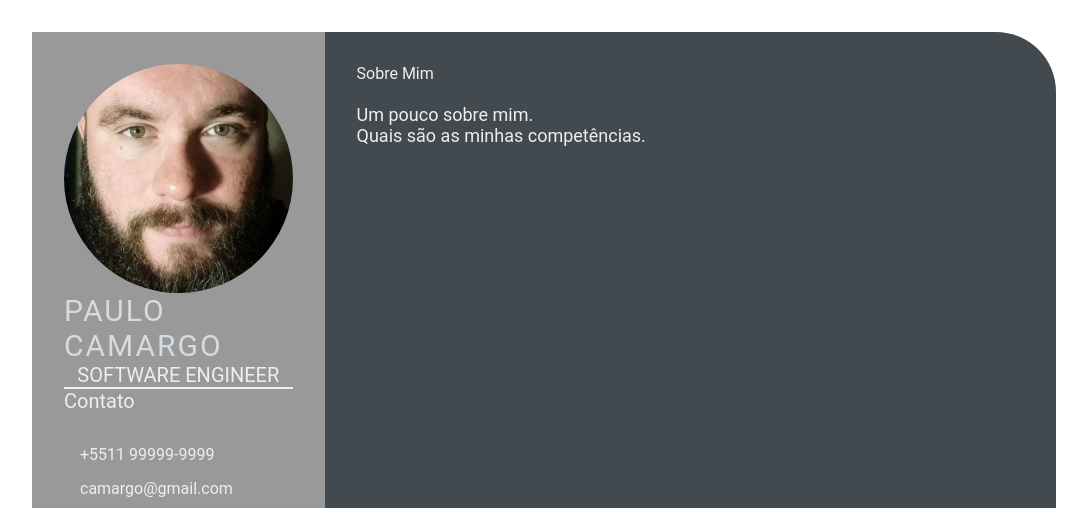
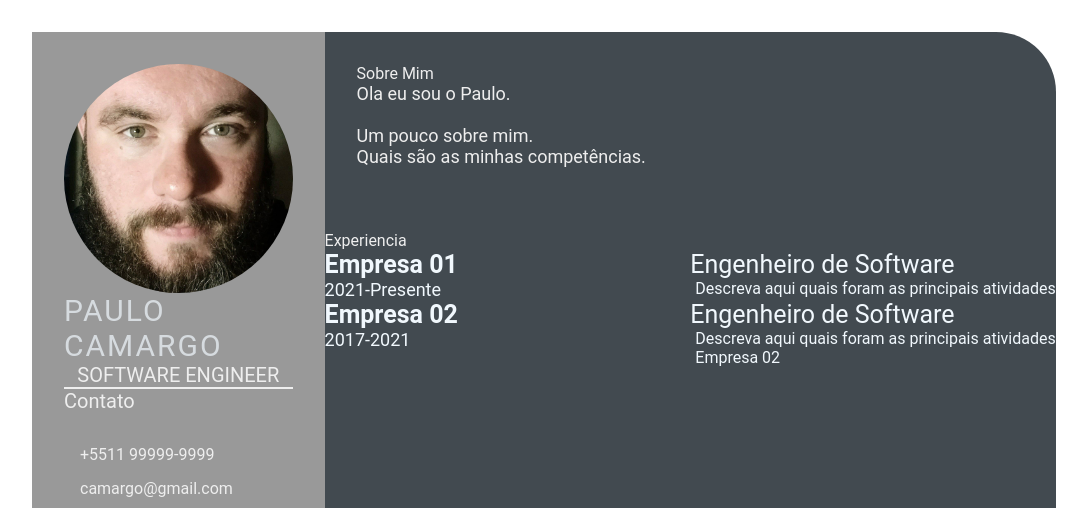
Before and after one commit to pvcamargo/jornadadevebac, a plain HTML site: page index.html in a window 1280 px wide. Shown: the top 508 px of the page, without its empty margins (96-1183 px from the left). Drawn offline with Linux system fonts and the light colour scheme.

Commit message:
feat-add-job-exp (#8)

```diff
--- a/index.html
+++ b/index.html
@@ -40,11 +40,37 @@
                 <section class="about gap">
                     <div class="right-title">Sobre Mim</div>
                     <p class="about-me-contents">
+                        Ola eu sou o Paulo.<br>
                         <br> Um pouco sobre mim.
                         <br> Quais são as minhas competências.
                     </p>
                 </section>
             </div>
+            <section class="experience gap">
+                <div class="right-title">Experiencia</div>
+                <div class="experience-contents">
+                    <div class="exp-left">
+                        <p class="exp-company-name">Empresa 01</p>
+                        <p class="exp-time-period">2021-Presente</p>
+                    </div>
+                    <div class="exp-right">
+                        <p class="exp-position">Engenheiro de Software</p>
+                        <p class="exp-desc">
+                            Descreva aqui quais foram as principais atividades
+                        </p>
+                    </div>
+                    <div class="exp-left">
+                        <p class="exp-company-name">Empresa 02</p>
+                        <p class="exp-time-period">2017-2021</p>
+                    </div>
+                    <div class="exp-right">
+                        <p class="exp-position">Engenheiro de Software</p>
+                        <p class="exp-desc">
+                           Descreva aqui quais foram as principais atividades Empresa 02
+                            </p>
+                        </div>
+                </div>
+            </section>
         </section>
 </main>
 </body>
--- a/style.css
+++ b/style.css
@@ -101,3 +101,38 @@
     font-size: 18px;
     color: #eeeeee;
 }
+
+.experience-contents,
+.education-contents,
+.awards-contents {
+    display: grid;
+    grid-template-columns: repeat(2, 1fr);
+    padding-bottom: 2rem;
+    color: #F1F8FD;
+}
+
+.exp-company-name,
+.education-school-name,
+.awards-company-name {
+    font-size: 25px;
+    font-weight: bold;
+}
+
+.exp-time-period,
+.educationp-time-period,
+.awards-time-period {
+    font-size: 18px;
+}
+
+.exp-position,
+.education-subject,
+.awards-name {
+    font-size: 25px;
+}
+
+.exp-desc,
+.education-desc,
+.awards-desc {
+    font-size: 16px;
+    padding-left: 5px;
+}
```
